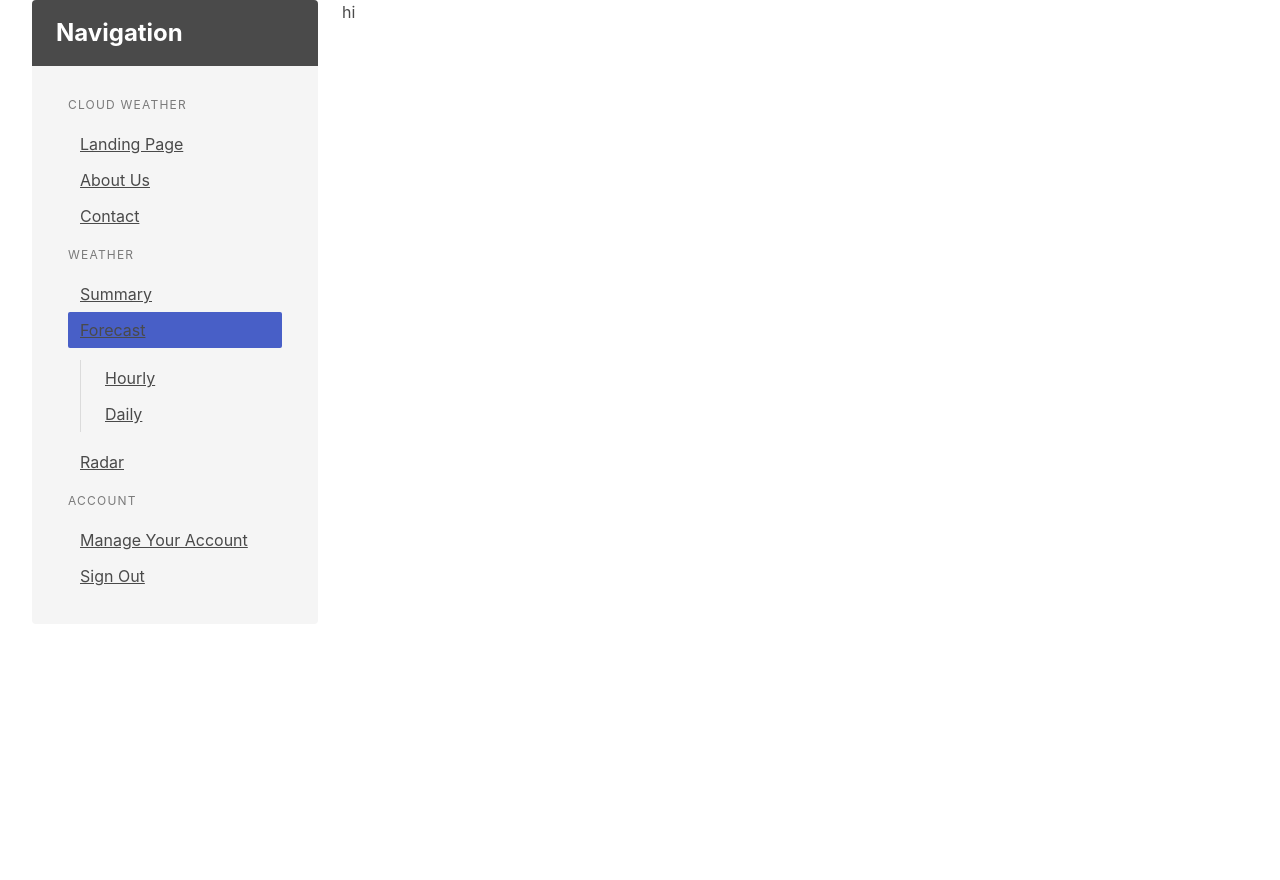
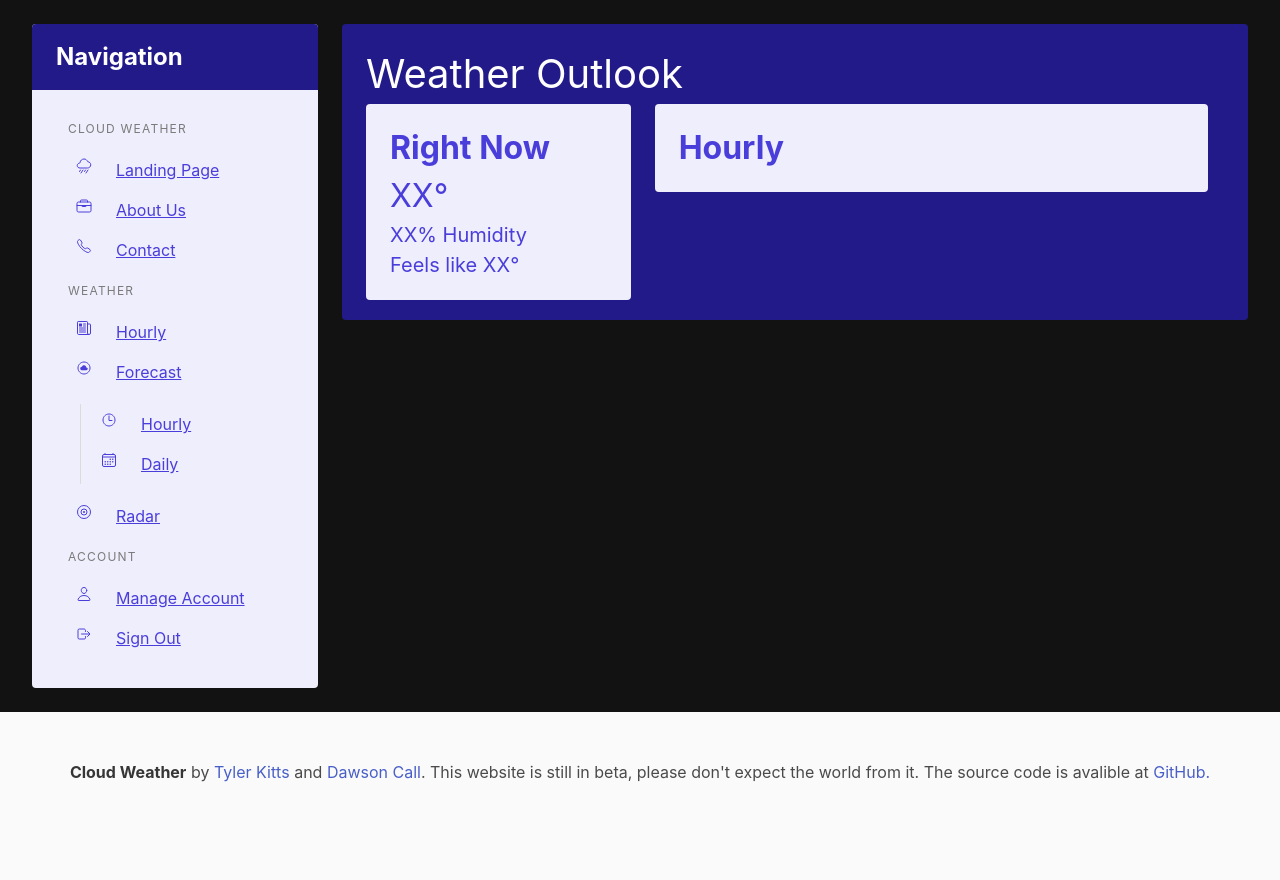
Before and after one commit to RDDT-Websites/Cloud-Weather, a website: page pages/index.html in a window 1280 px wide. Before the commit the page ends 800 px from the top, so only its background shows below. Drawn offline with nearby package versions, Linux system fonts and the light colour scheme.

Commit message:
i made an epic pro gamer ui
it is so cool

```diff
--- a/css/extra.css
+++ b/css/extra.css
@@ -0,0 +1,3 @@
+body {
+    background-color:#121212;
+}
--- a/package.json
+++ b/package.json
@@ -20,6 +20,7 @@
   "homepage": "https://github.com/RDDT-Websites/Cloud-Weather#readme",
   "dependencies": {
     "@cyclic.sh/dynamodb": "^0.0.32",
+    "@mdi/font": "^7.1.96",
     "axios": "^1.2.2",
     "body-parser": "^1.20.1",
     "bulma": "^0.9.4",
--- a/pages/index.html
+++ b/pages/index.html
@@ -8,11 +8,11 @@
   <link rel="stylesheet" href="../css/extra.css">
   <title>Cloud Weather by RDDT Websites</title>
 </head>
-<body>
+<body><br>
   <div class="container is-fluid">
     <div class="columns">
       <div class="column is-one-quarter">
-        <article class="message is-large">
+        <article class="message is-large is-primary">
           <div class="message-header">
             <p>Navigation</p>
           </div>
@@ -22,39 +22,135 @@
                 CLOUD WEATHER
               </p>
               <ul class="menu-list">
-                <li><a>Landing Page</a></li>
-                <li><a>About Us</a></li>
-                <li><a>Contact</a></li>
+                <li>
+                  <span class="icon-text">
+                    <span class="icon is-medium">
+                      <ion-icon name="rainy-outline"></ion-icon>
+                    </span>
+                    <span><a>Landing Page</a></span>
+                  </span>
+                </li>
+                <li>
+                  <span class="icon-text">
+                    <span class="icon is-medium">
+                      <ion-icon name="briefcase-outline"></ion-icon>
+                    </span>
+                    <span><a>About Us</a></span>
+                  </span>
+                </li>
+                <li>
+                  <span class="icon-text">
+                    <span class="icon is-medium">
+                      <ion-icon name="call-outline"></ion-icon>
+                    </span>
+                    <span><a>Contact</a></span>
+                  </span>
+                </li>
               </ul>
               <p class="menu-label">
                 WEATHER
               </p>
               <ul class="menu-list">
-                <li><a>Summary</a></li>
                 <li>
-                  <a class="is-active">Forecast</a>
+                  <span class="icon-text">
+                    <span class="icon is-medium">
+                      <ion-icon name="newspaper-outline"></ion-icon>
+                    </span>
+                    <span><a>Hourly</a></span>
+                  </span>
+                </li>
+                <li>
+                  <span class="icon-text">
+                    <span class="icon is-medium">
+                      <ion-icon name="cloud-circle-outline"></ion-icon>
+                    </span>
+                    <span><a>Forecast</a></span>
+                  </span>
                   <ul>
-                    <li><a>Hourly</a></li>
-                    <li><a>Daily</a></li>
+                    <li>
+                      <span class="icon-text">
+                        <span class="icon is-medium">
+                          <ion-icon name="time-outline"></ion-icon>
+                        </span>
+                        <span><a>Hourly</a></span>
+                      </span>
+                    </li>
+                    <li>
+                      <span class="icon-text">
+                        <span class="icon is-medium">
+                          <ion-icon name="calendar-outline"></ion-icon>
+                        </span>
+                        <span><a>Daily</a></span>
+                      </span>
+                    </li>
                   </ul>
                 </li>
-                <li><a>Radar</a></li>
+                <li>
+                  <span class="icon-text">
+                    <span class="icon is-medium">
+                      <ion-icon name="disc-outline"></ion-icon>
+                    </span>
+                    <span><a>Radar</a></span>
+                  </span>
+                </li>
               </ul>
               <p class="menu-label">
                 ACCOUNT
               </p>
               <ul class="menu-list">
-                <li><a>Manage Your Account</a></li>
-                <li><a>Sign Out</a></li>
+                <li>
+                  <span class="icon-text">
+                    <span class="icon is-medium">
+                      <ion-icon name="person-outline"></ion-icon>
+                    </span>
+                    <span><a>Manage Account</a></span>
+                  </span>
+                </li>
+                <li>
+                  <span class="icon-text">
+                    <span class="icon is-medium">
+                      <ion-icon name="log-out-outline"></ion-icon>
+                    </span>
+                    <span><a>Sign Out</a></span>
+                  </span>
+                </li>
               </ul>
             </aside>
           </div>
         </article>
       </div>
       <div class="column is-three-quarters">
-        <p>hi</p>
+        <div class="notification is-primary">
+          <h1 class="is-size-2">Weather Outlook</h1>
+          <div class="columns">
+            <div class="column is-one-third">
+              <div class="notification is-primary is-light">
+                <p class="is-size-3"><strong>Right Now</strong></h1>
+                <p id="temperature" class="is-size-3">XX°</p>
+                <p id="humidity" class="is-size-5">XX% Humidity</p>
+                <p id="feelslike" class="is-size-5">Feels like XX°</p>
+              </div>
+            </div>
+            <div class="column">
+              <div class="notification is-primary is-light">
+                <h1 class="is-size-3"><Strong>Hourly</Strong></h1>
+              </div>
+            </div>
+          </div>
+        </div>
       </div>
     </div>
-  </div>
+  </div><br>
+  <footer class="footer">
+    <div class="content has-text-centered">
+      <p>
+        <strong>Cloud Weather</strong> by <a href="https://github.com/tttylerr">Tyler Kitts</a> and <a href="https://gaminglizard9.github.io">Dawson Call</a>.
+        This website is still in beta, please don't expect the world from it.
+        The source code is avalible at <a href="https://github.com/RDDT-Websites/Cloud-Weather">GitHub.</a>
+      </p>
+    </div>
+  </footer>
+  <script type="module" src="https://unpkg.com/ionicons@5.5.2/dist/ionicons/ionicons.esm.js"></script>
+  <script nomodule src="https://unpkg.com/ionicons@5.5.2/dist/ionicons/ionicons.js"></script>
 </body>
 </html>
--- a/sass/main.sass
+++ b/sass/main.sass
@@ -1 +1,4 @@
+$mainblue: #231a8a;
+$primary: $mainblue;
+
 @import "../node_modules/bulma/bulma.sass";
```
Also changed, not shown: css/main.css, 1 other file.
